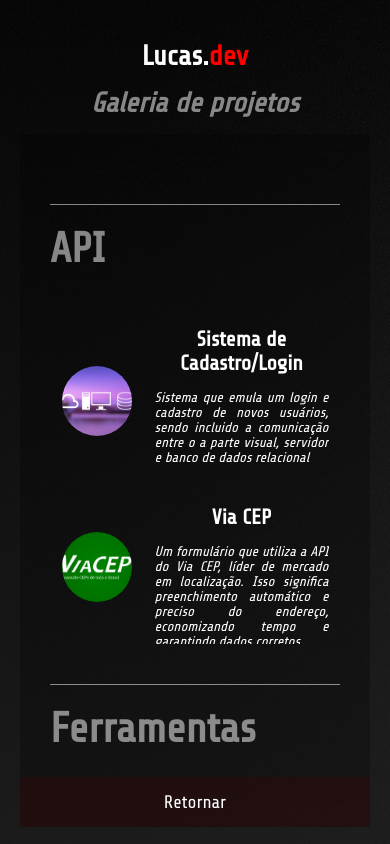
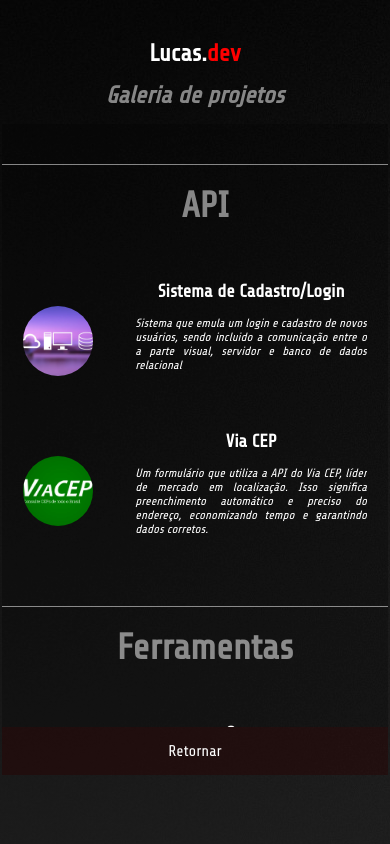
Before and after one commit to LucasSAguilar/portfolio_2024, a React (Create React App) app: page /galeria in a window 390 px wide. Built offline with nearby package versions, Linux system fonts and the light colour scheme.

Commit message:
Ajustes na responsividade da galeria

```diff
--- a/src/global_styles.css
+++ b/src/global_styles.css
@@ -30,3 +30,9 @@ li {
         font-size: 14px;
     }
 }
+
+@media screen and (max-width: 400px) {
+    * {
+        font-size: 12px;
+    }
+}
--- a/src/telas/Galeria/styles.css
+++ b/src/telas/Galeria/styles.css
@@ -22,7 +22,6 @@
     height: 80%;
     width: 100%;
     background-color: #00000044;
-    padding: 30px;
     display: flex;
     flex-direction: column;
     overflow-y: auto;
@@ -34,6 +33,7 @@
     color: #ffffff83;
     border-top: 1px solid #ffffff83;
     padding-top: 20px;
+    padding-left: 20px;
 }
 .galeria-separacao-api {
     display: flex;
@@ -52,3 +52,15 @@
 .btn-retornar-galeria:hover{
     background-color: #290303a1;
 }
+
+@media screen and (max-width: 400px) {
+    .subtitle-galeria-box{
+        text-align: center;
+    }
+    .section-galeria {
+        padding: 20px 2px;
+    }
+    .box-projetos-galeria{
+        height: 75%;
+    }
+}
```
